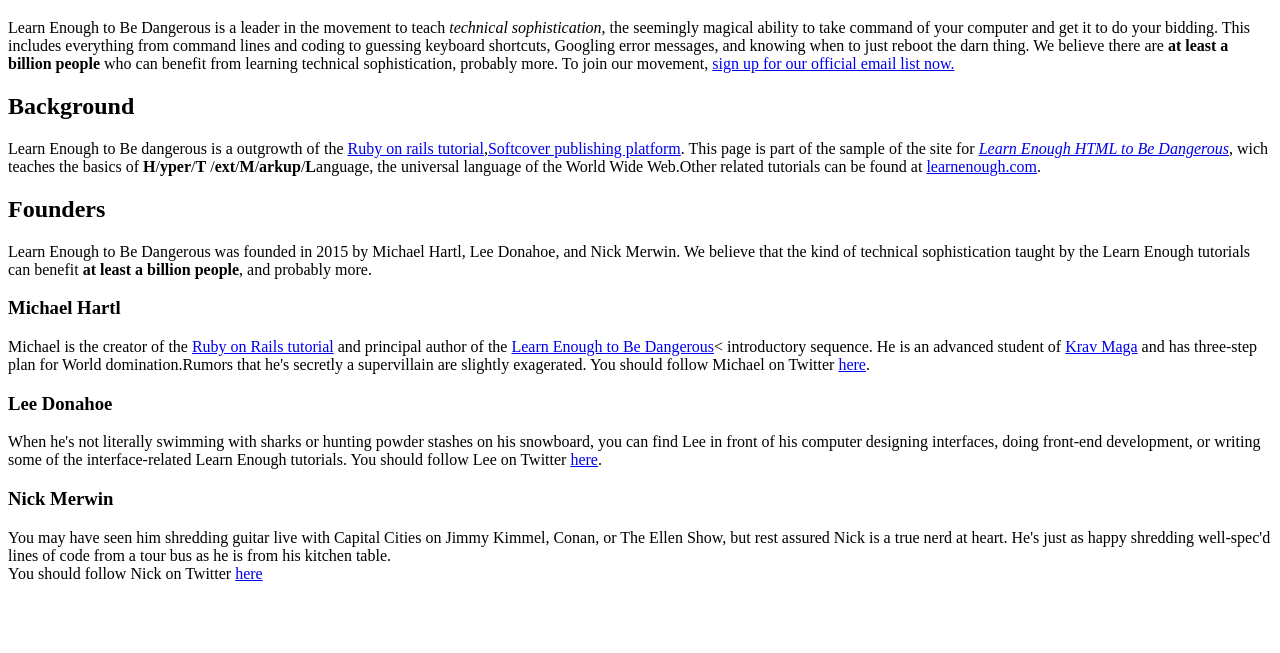
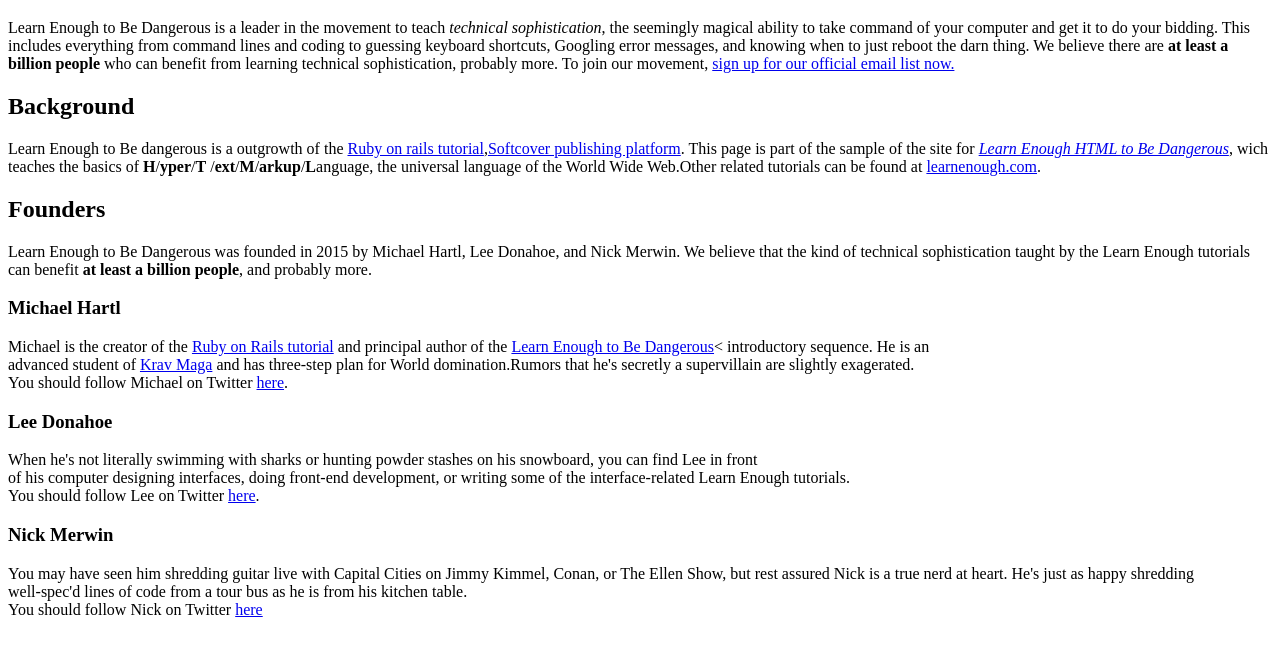
Before and after one commit to lukeslater0961/sample_website, a plain HTML site: page index.html in a window 1280 px wide. Shown: the part 61-714 px from the top of the page. Drawn offline with Linux system fonts and the light colour scheme.

Commit message:
added break tags

```diff
--- a/index.html
+++ b/index.html
@@ -42,9 +42,9 @@
             <p>
                 Michael is the creator of the <a Href="https://railstutorial.org">Ruby on Rails tutorial</a>
                 and principal author of the <a href="https://learnenough.com/">Learn Enough to Be Dangerous</a><
-                introductory sequence. He is an advanced student of <a href="https://kravmaga.com/">Krav Maga</a>
+                introductory sequence. He is an <br> advanced student of <a href="https://kravmaga.com/">Krav Maga</a>
                 and has three-step plan for World domination.Rumors that he's secretly a supervillain are slightly
-                exagerated.
+                exagerated.<br>
 
                 You should follow Michael on Twitter
                 <a href="http://twitter.com/mhartl">here</a>.
@@ -54,9 +54,9 @@
             <h3>Lee Donahoe</h3>
             <p>
                     When he's not literally swimming with sharks or hunting powder stashes
-                    on his snowboard, you can find Lee in front of his computer designing
+                    on his snowboard, you can find Lee in front <br> of his computer designing
                     interfaces, doing front-end development, or writing some of the
-                    interface-related Learn Enough tutorials.
+                    interface-related Learn Enough tutorials.<br>
 
                     You should follow Lee on Twitter
                     <a href="https://twitter.com/leedonahoe">here</a>.
@@ -65,7 +65,7 @@
             <h3>Nick Merwin</h3>
             <p>You may have seen him shredding guitar live with Capital Cities on Jimmy
                     Kimmel, Conan, or The Ellen Show, but rest assured Nick is a true nerd
-                    at heart. He's just as happy shredding well-spec'd lines of code from a
+                    at heart. He's just as happy shredding <br> well-spec'd lines of code from a
                     tour bus as he is from his kitchen table.<br>
 
                     You should follow Nick on Twitter
```
